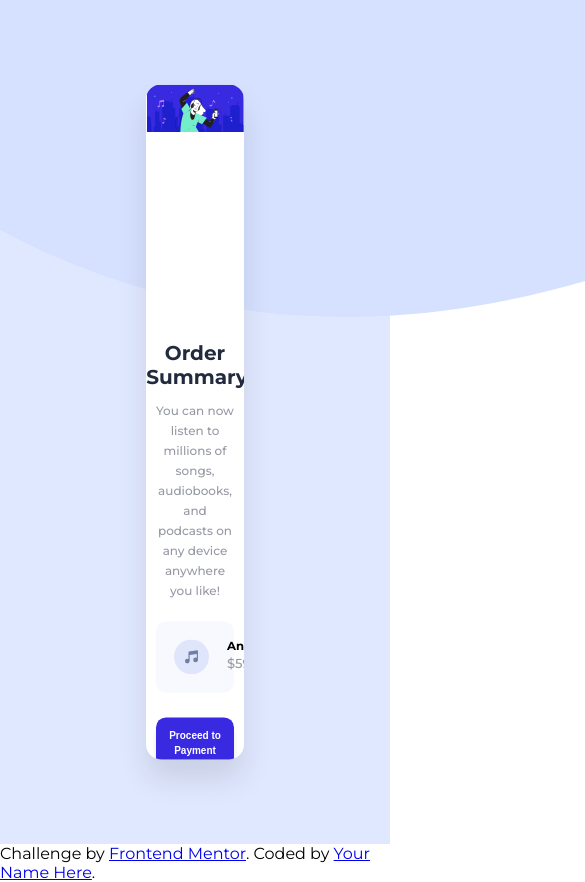
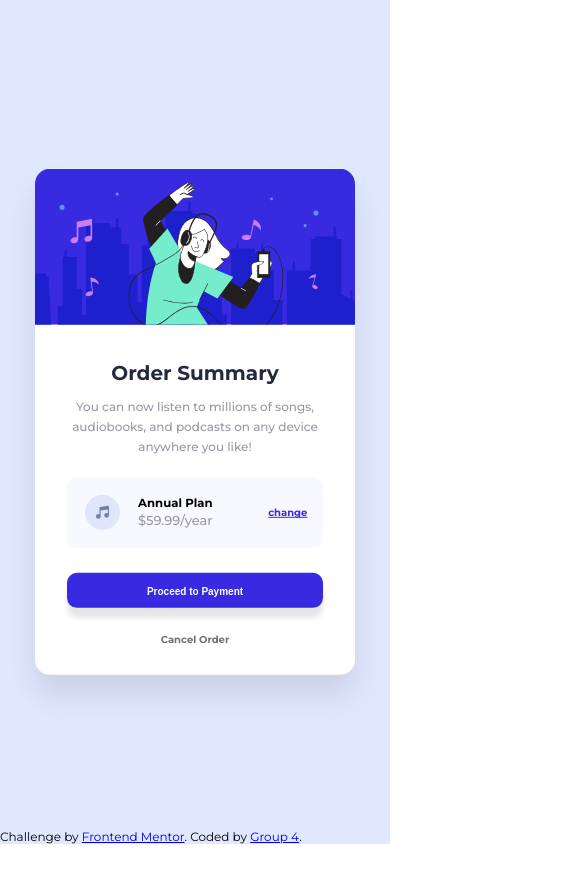
Before and after one commit to Dr-HaEgHo/Order-Summary, a plain HTML site: page index.html in a window 390 px wide. Shown: the top 882 px of the page, 585 px wide, since content can reach past the window. After the commit the page ends 844 px from the top, so only its background shows below. Drawn offline with Linux system fonts and the light colour scheme.

Commit message:
quick Update

```diff
--- a/index.html
+++ b/index.html
@@ -9,12 +9,13 @@
   <link rel="icon" type="image/png" sizes="32x32" href="./images/favicon-32x32.png">
 
   <title>Frontend Mentor | Order summary card</title>
-  <link rel="stylesheet" href="/style.css">
+  <link rel="stylesheet"  href="/style.css">
 </head>
 <body>
 
   <div class="background">
-    <img src="/images/pattern-background-desktop.svg" alt="">
+    <img class="desktop" src="/images/pattern-background-desktop.svg" alt="">
+    <img class="mobile" src="/images/pattern-background-mobile.svg" alt="">
     <div class="card">
       <div class="hero">
         <img src="/images/illustration-hero.svg" alt="">
@@ -35,15 +36,16 @@
         <a href="#">Cancel Order</a>
       </div>
     </div>
+    <div class="attribution">
+      <p> Challenge by <a href="https://www.frontendmentor.io?ref=challenge" target="_blank">Frontend Mentor</a>.
+       Coded by <a href="#">Group 4</a>.</p>
+     </div>
   </div>
 
 
 
 
 
-  <div class="attribution">
-    Challenge by <a href="https://www.frontendmentor.io?ref=challenge" target="_blank">Frontend Mentor</a>.
-    Coded by <a href="#">Your Name Here</a>.
-  </div>
+
 </body>
 </html>
--- a/style.css
+++ b/style.css
@@ -12,24 +12,28 @@
   height: 100vh;
   width: 100%;
   /* background:( #e0e8ff, url(/images/pattern-background-desktop.svg)); */
-  background: #e0e8ff;
+  background: #edf1ff;
 }
 
 /*to position the pattern*/
-.background img {
+.desktop {
   position: absolute;
   top: -120px;
 }
 
+.mobile{
+  display: none;
+}
+
 /* the card on which all the details go */
 .card {
-  height: 80%;
-  width: 25%;
+  height: 80vh;
+  width: 320px;
   background: #fff;
-  position: relative;
-  margin: auto;
+  position: absolute;
   top: 50%;
-  transform: translateY(-50%);
+  left: 50%;
+  transform: translate(-50%, -50%);
   border-radius: 15px;
   box-shadow: 0px 20px 30px rgb(0, 0, 0, 0.1);
   overflow: hidden;
@@ -173,7 +177,7 @@
 }
 
 .cancel-order a {
-  color: #4d4e55;
+  color: #6f6f6f;
   font-weight: bold;
   text-decoration: none;
   font-size: 10px;
@@ -184,3 +188,32 @@
 .cancel-order a:hover {
   color: #030d1d;
 }
+
+
+/* for the attribution class */
+.attribution{
+  width: 80%;
+  margin: auto;
+  position: absolute;
+  bottom: 0;
+}
+
+.attribution p{
+  font-size:12px;
+}
+
+/* responsive view for mobile devices */
+@media(max-width: 768px){
+
+  .background{
+    background: #e0e8ff;
+    background-repeat: no-repeat;
+  }
+  .desktop{
+    display: none;
+  }
+  .card{
+    height:60vh;
+    width: 250;
+  }
+}
```
